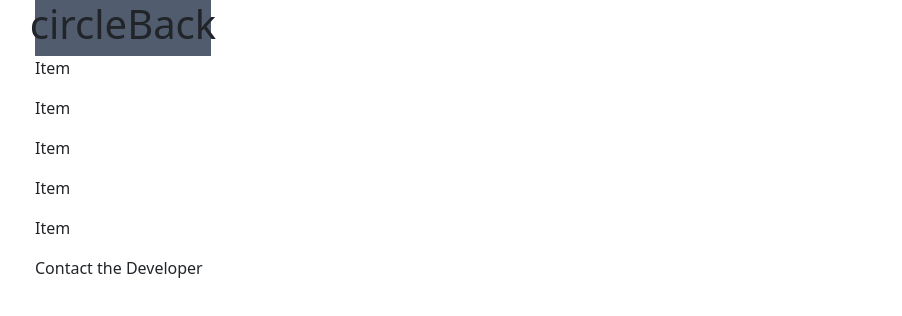
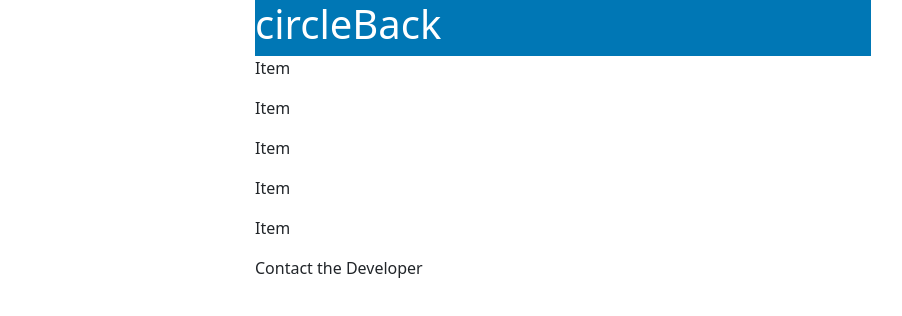
Before and after one commit to theJYC/LinkInABit, a React (Create React App) app: page / in a window 1280 px wide. Shown: the top 316 px of the page, without its empty margins (77-979 px from the left). Built offline with nearby package versions, Linux system fonts and the light colour scheme.

Commit message:
modified styling, but header backgroundColor still not stretching the entire width

```diff
--- a/public/style.css
+++ b/public/style.css
@@ -1,17 +1,18 @@
 body {
-    width: 400px;
-    height: 600px;
+    /*be sure to revisit font that is clean and on-brand!*/
+    font-family: Arial;
 }
 
 header {
     /*gray background with centered white header*/
-    background-color: #515C6E;
-    color: #FFFFF;
+    background-color: #0077b5;
     display: flex;
-    justify-content: center;
+    justify-content: left;
 }
 
 h1 {
     /*setting sample fontsize for development*/
-    font-size: 16px;
+    font-size: 14px;
+    color: white;
+
 }
```
